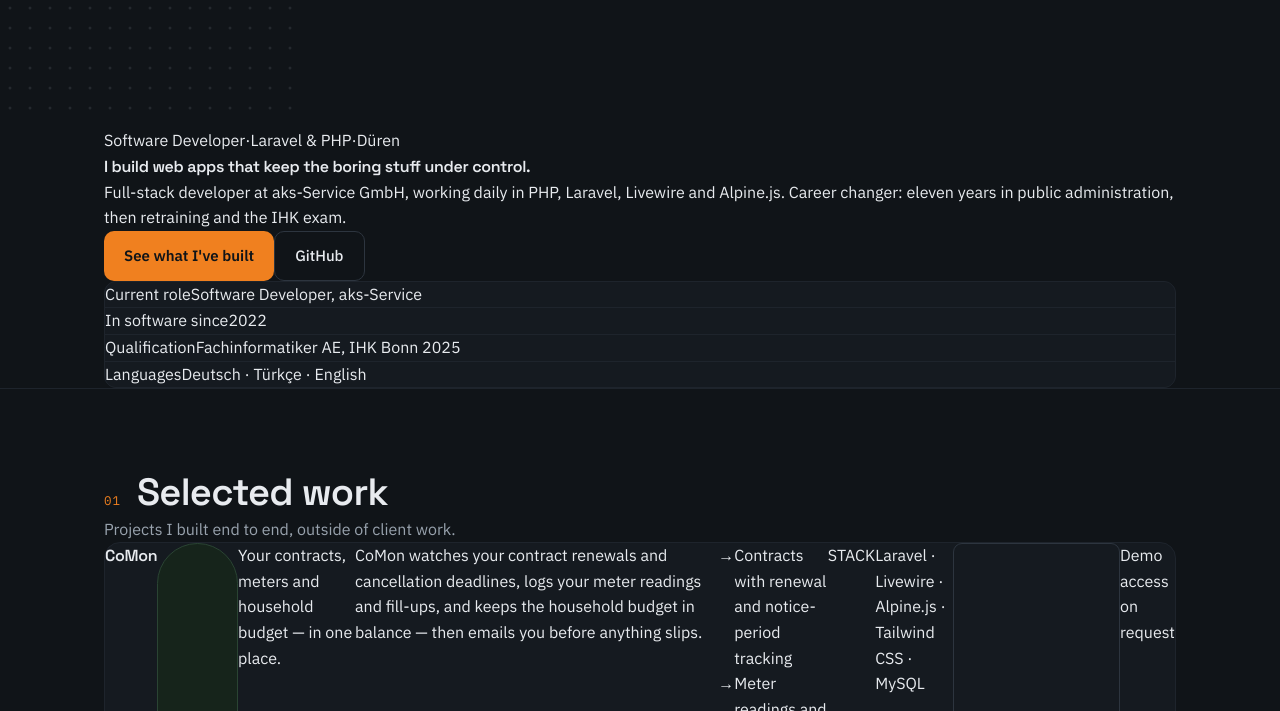
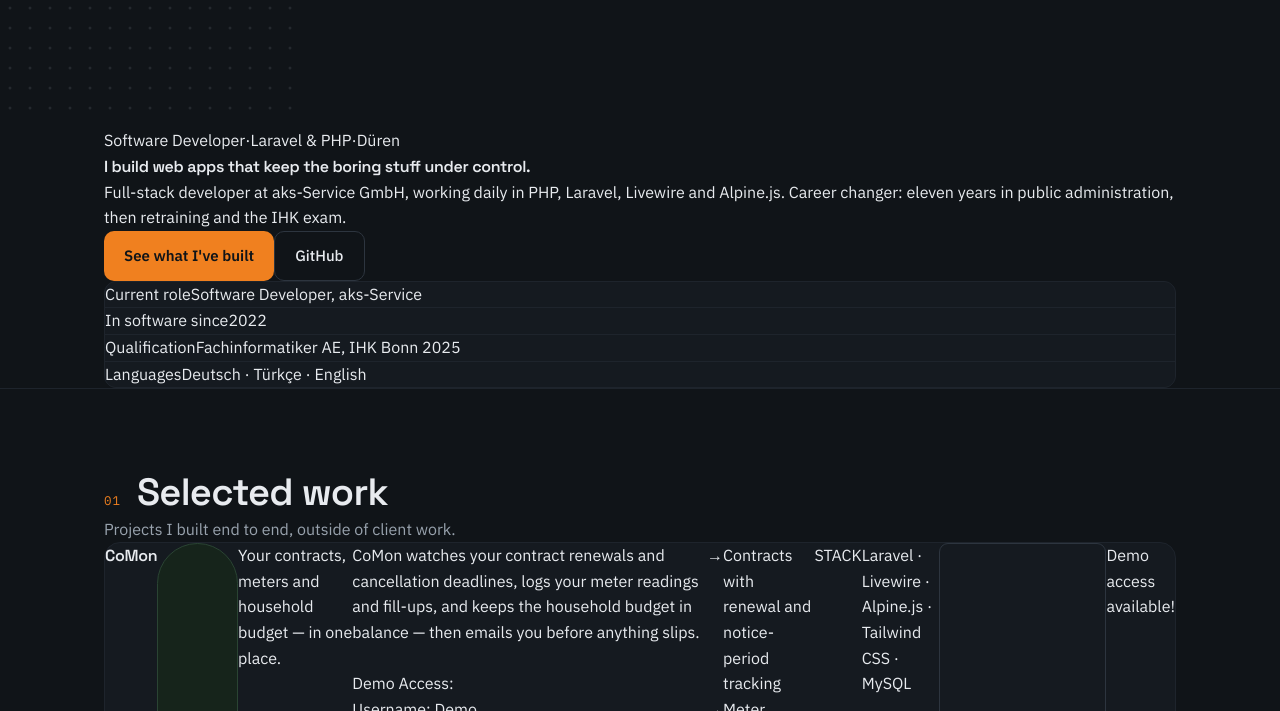
Before and after one commit to kadirgulec/my-11ty-blog, an Eleventy site: page src/index.njk in a window 1280 px wide. Shown: the part 241-952 px from the top of the page. Built offline with nearby package versions, Linux system fonts and the light colour scheme; Eleventy itself is replaced by a stand-in of ours; files that its build step writes are made by us from their sources; files whose address does not match are found by name; what @mightyplow/eleventy-plugin-cache-buster, sharp would draw is missing.

Commit message:
Publish CoMon demo credentials and hold QR Invites as a draft

```diff
--- a/src/_data/projects.json
+++ b/src/_data/projects.json
@@ -2,14 +2,15 @@
   "items": [
     {
       "title": "CoMon",
+      "titleDe": "",
       "draft": false,
       "status": "live",
       "statusLabel": "LIVE · IN PROGRESS",
       "statusLabelDe": "LIVE · IN ARBEIT",
       "tagline": "Your contracts, meters and household budget — in one place.",
       "taglineDe": "Verträge, Zähler und Haushaltsbudget — an einem Ort.",
-      "description": "CoMon watches your contract renewals and cancellation deadlines, logs your meter readings and fill-ups, and keeps the household budget in balance — then emails you before anything slips.",
-      "descriptionDe": "CoMon überwacht Vertragsverlängerungen und Kündigungsfristen, erfasst Zählerstände und Tankfüllungen und hält das Haushaltsbudget im Gleichgewicht — und schickt eine E-Mail, bevor etwas durchrutscht.",
+      "description": "CoMon watches your contract renewals and cancellation deadlines, logs your meter readings and fill-ups, and keeps the household budget in balance — then emails you before anything slips.\n\nDemo Access: \nUsername: Demo\nPasswort: TestDemo1!",
+      "descriptionDe": "CoMon überwacht Vertragsverlängerungen und Kündigungsfristen, erfasst Zählerstände und Tankfüllungen und hält das Haushaltsbudget im Gleichgewicht — und schickt eine E-Mail, bevor etwas durchrutscht.\n\nZugang zur Demoversion: \nBenutzername: Demo\nPasswort: TestDemo1!",
       "features": [
         {
           "text": "Contracts with renewal and notice-period tracking",
@@ -44,8 +45,8 @@
       ],
       "url": "https://comon.guelec.eu",
       "urlLabel": "comon.guelec.eu",
-      "note": "Demo access on request",
-      "noteDe": "Demo-Zugang auf Anfrage",
+      "note": "Demo access available!",
+      "noteDe": "Demo-Zugang verfügbar!",
       "image": "/assets/images/projects/comon-dashboard.png",
       "imageAlt": "CoMon dashboard showing quick booking, fuel entry, fixed costs and account balances",
       "frame": "browser"
@@ -53,7 +54,7 @@
     {
       "title": "QR Invites",
       "titleDe": "QR-Einladungen",
-      "draft": false,
+      "draft": true,
       "status": "side",
       "statusLabel": "SIDE PROJECT",
       "statusLabelDe": "NEBENPROJEKT",
--- a/src/posts/ai-assisted-engineering-1.md
+++ b/src/posts/ai-assisted-engineering-1.md
@@ -11,7 +11,7 @@ tags:
   - AI
   - Productivity
   - Future
-draft: true
+draft: false
 ---
 
 # The Great Refactoring:
```
